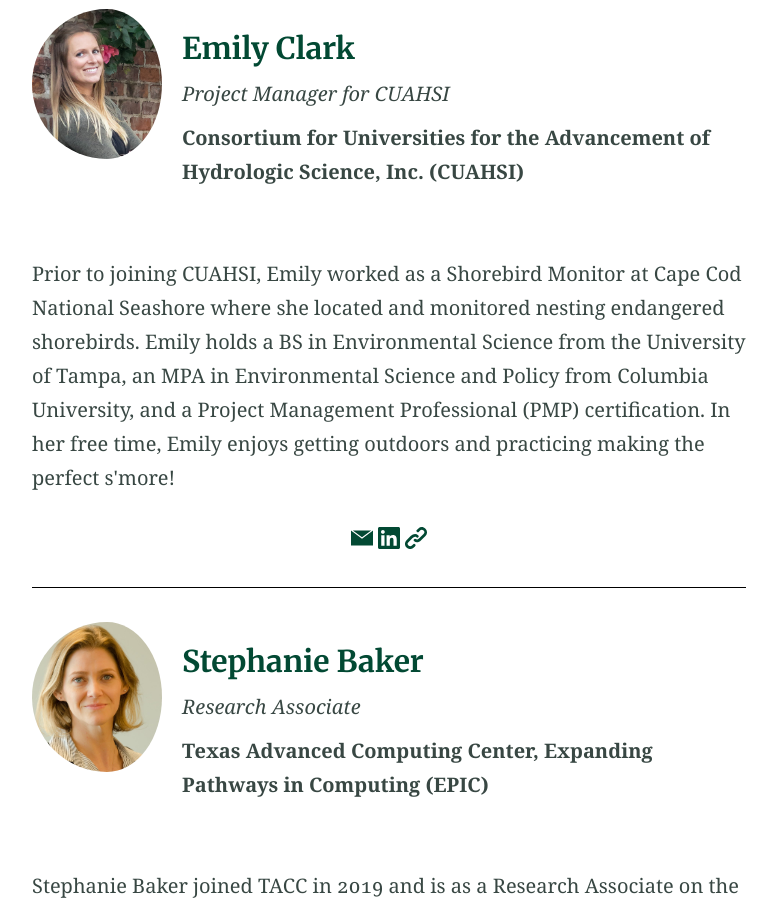
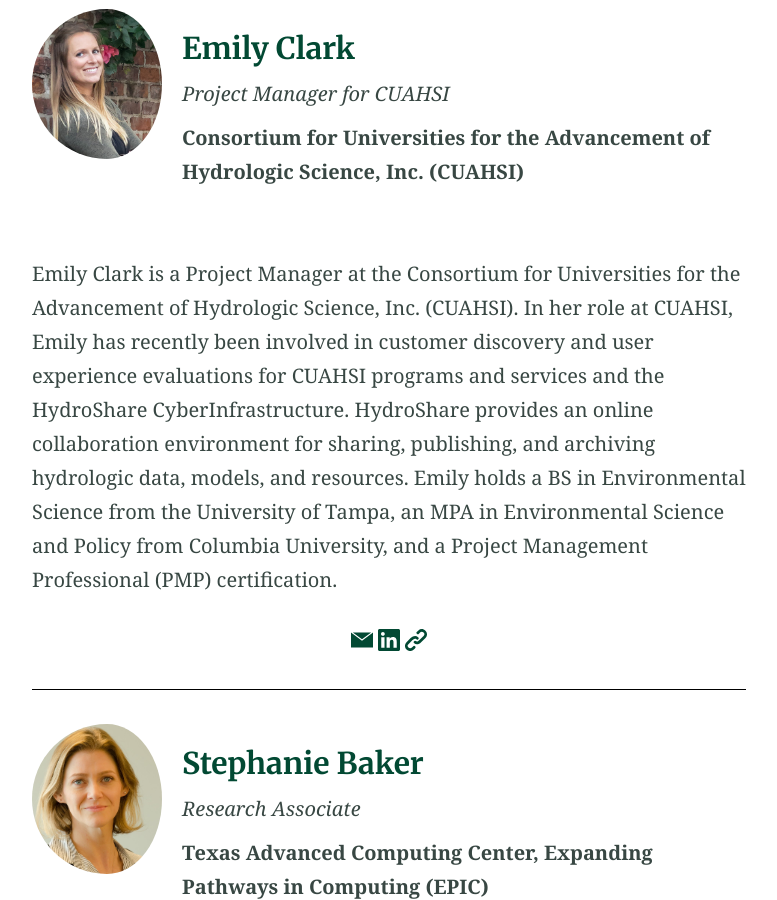
Before and after one commit to IS-GEO/ISGEO-22, a Jekyll site: the page built from index.md, in a window 1280 px wide and 900 px high, scrolled down 6922 px. Shown: the whole window, without its empty margins (32-809 px from the left). Built offline with Jekyll 4.4.1, drawn with Linux system fonts in a browser that asks for light colours.

Commit message:
updated eclark bio

```diff
--- a/_data/sessions.yml
+++ b/_data/sessions.yml
@@ -590,11 +590,12 @@
   speakerrole: 'Project Manager for CUAHSI'
   speakeraffiliation: 'Consortium for Universities for the Advancement of Hydrologic Science, Inc. (CUAHSI)'
   speakerbio: >
-    Prior to joining CUAHSI, Emily worked as a Shorebird Monitor at Cape Cod National Seashore where she located
-    and monitored nesting endangered shorebirds. Emily holds a BS in Environmental Science from the University
-    of Tampa, an MPA in Environmental Science and Policy from Columbia University, and a Project Management
-    Professional (PMP) certification. In her free time, Emily enjoys getting outdoors and practicing making
-    the perfect s'more!
+    Emily Clark is a Project Manager at the Consortium for Universities for the Advancement of Hydrologic Science,
+    Inc. (CUAHSI). In her role at CUAHSI, Emily has recently been involved in customer discovery and user
+    experience evaluations for CUAHSI programs and services and the HydroShare CyberInfrastructure. HydroShare
+    provides an online collaboration environment for sharing, publishing, and archiving hydrologic data, models,
+    and resources. Emily holds a BS in Environmental Science from the University of Tampa, an MPA in Environmental
+    Science and Policy from Columbia University, and a Project Management Professional (PMP) certification.
   speakeremail: eclark@cuahsi.org
   speakerlinkedin: https://www.linkedin.com/in/emily-clark-89813635/
   #speakertwitter:
```
